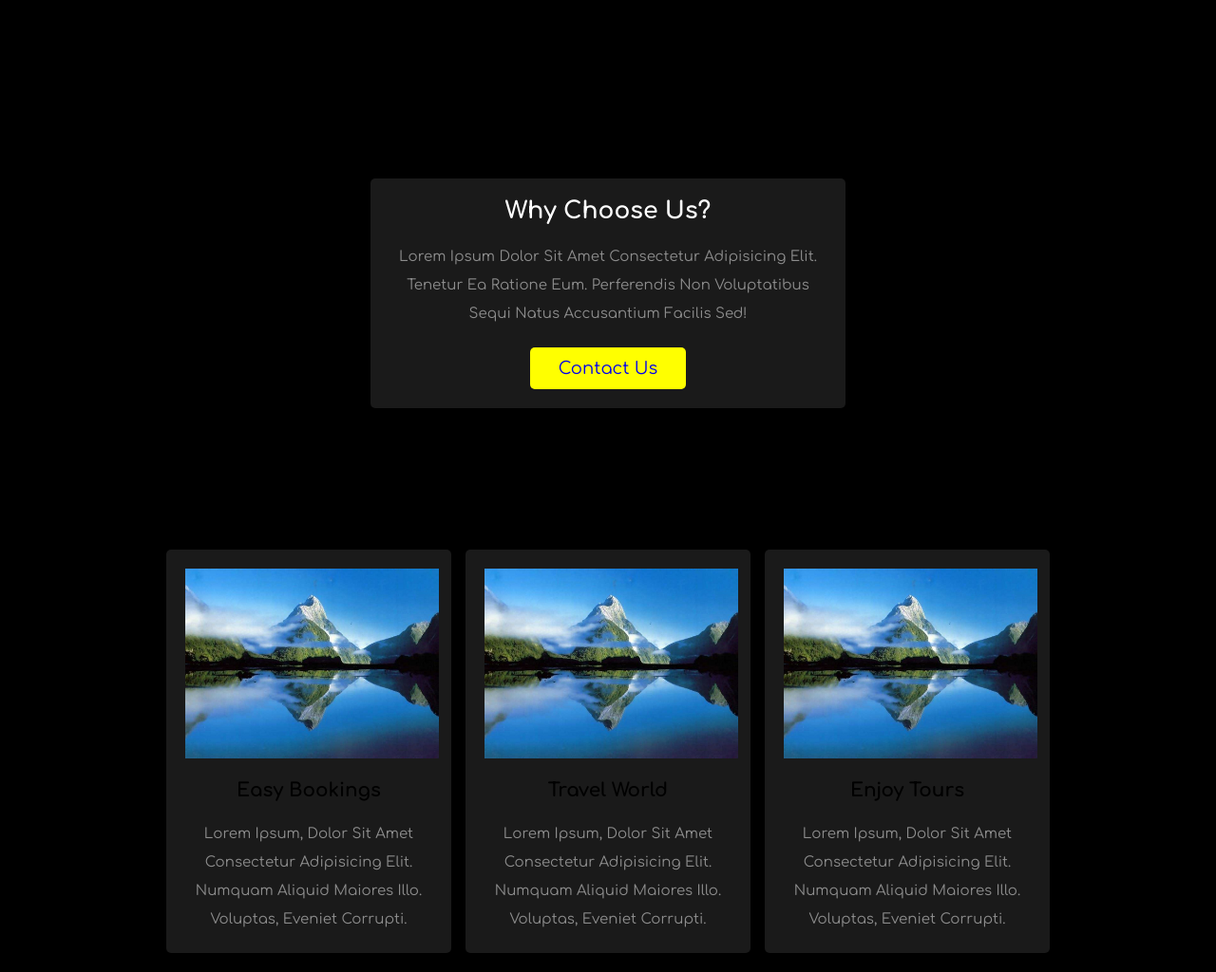
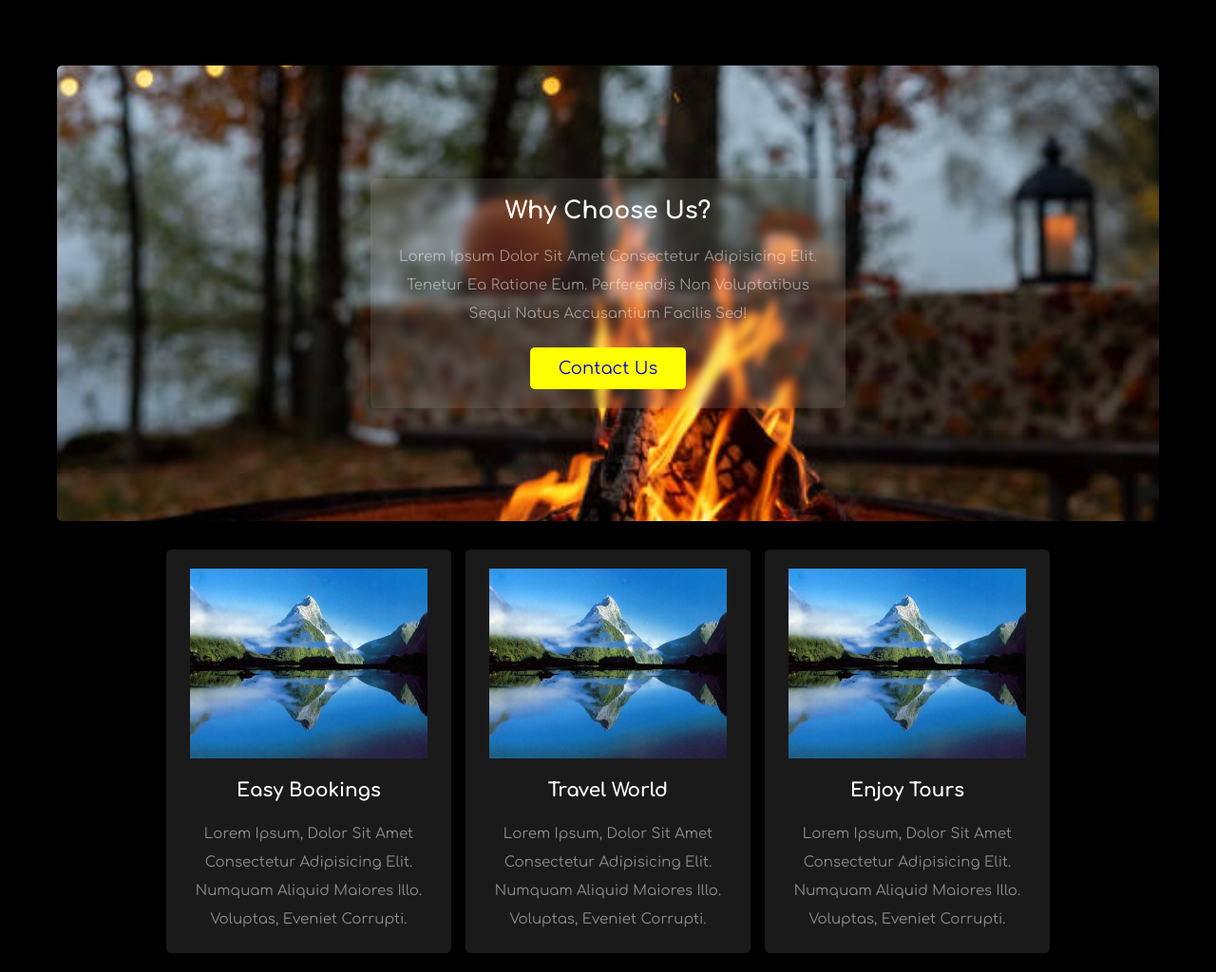
Before and after one commit to nainmuskan/XploreIt, a plain HTML site: page about.html in a window 1280 px wide. Shown: the part 51-1075 px from the top of the page at 95% size. Drawn offline with Linux system fonts and the light colour scheme; files whose address does not match are found by name.

Commit message:
Update style.css

```diff
--- a/style.css
+++ b/style.css
@@ -163,7 +163,7 @@ section{
 }
 
 .about{
-    background: url('bg3.jpg') no-repeat rgba(0,0,0,.5);
+    /* background: url('Images/bg3.jpg') no-repeat rgba(0,0,0,.5); */
     background-position: center;
     background-attachment: fixed;
     background-size: cover;
@@ -171,7 +171,7 @@ section{
 
 .about .details{
     border-radius: .5rem;
-    background: url('bg.webp') no-repeat rgba(0,0,0,.5);
+    background: url('Images/about3.jpg') no-repeat rgba(0,0,0,.5);
     background-position: center;
     background-attachment: fixed;
     background-size: cover;
@@ -228,6 +228,7 @@ section{
 }
 
 .about .grid .box img{
+    width: 25rem;
     height: 20rem;
     transition: .2s linear;
 }
@@ -235,7 +236,7 @@ section{
 .about .grid .box h3{
     padding: 2rem 0;
     font-size: 2rem;
-    color: var(--black);
+    color: var(--white);
 }
 
 .about .grid .box p{
```
